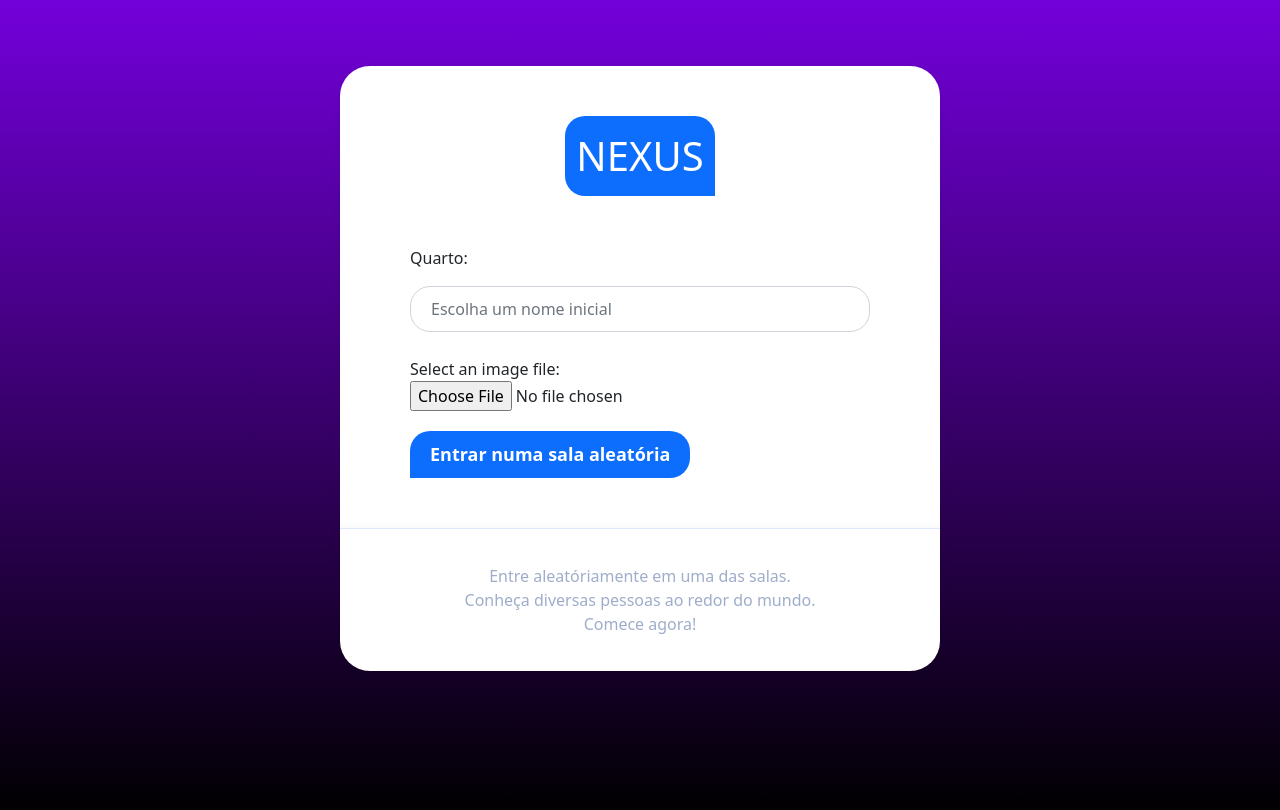
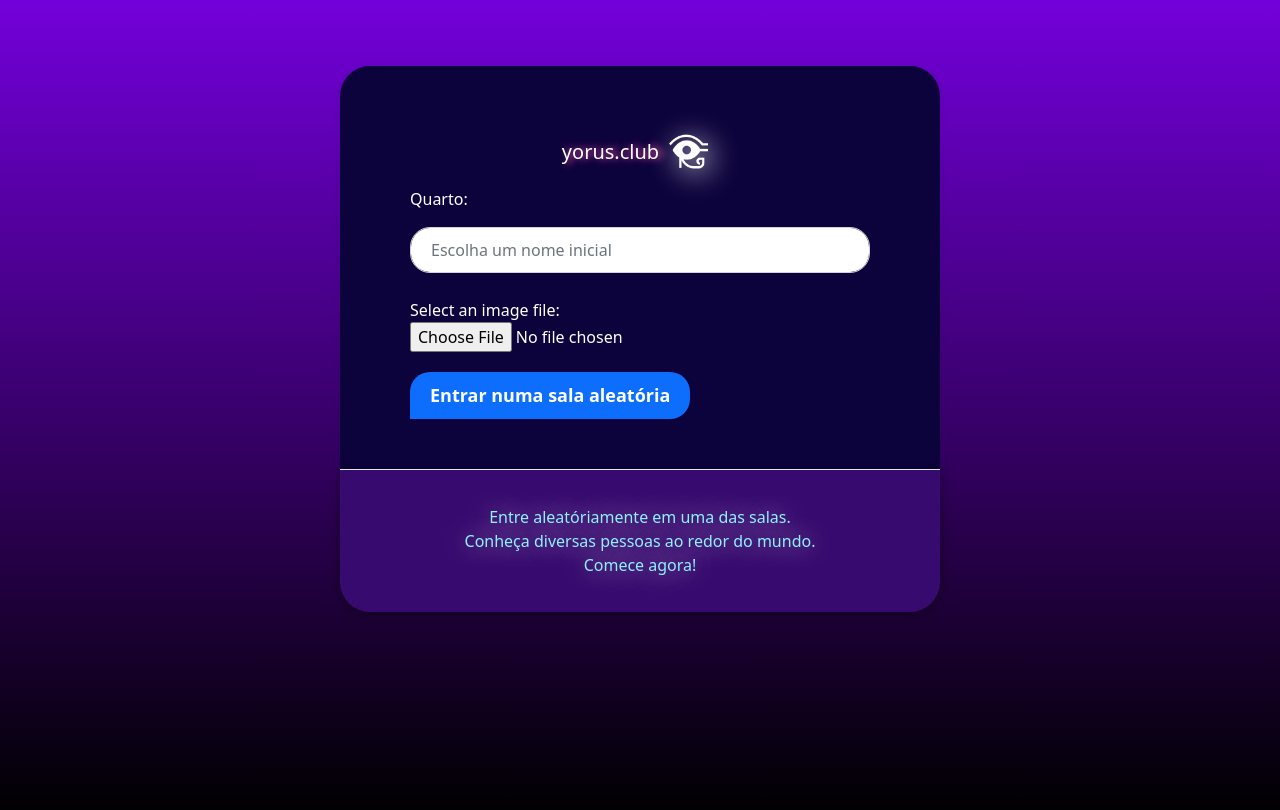
Before and after one commit to nivslive/JS-Nextjs---ChatWithSocket, a Next.js app: page /room/1 in a window 1280 px wide. Shown: the top 810 px of the page. Built offline with nearby package versions, Linux system fonts and the light colour scheme; no server answers.

Commit message:
atts front

```diff
--- a/components/List/List.js
+++ b/components/List/List.js
@@ -6,8 +6,31 @@ import { Filter } from "../../helpers/Filter";
 
 export default function List() {
     const [filter, setFilter] = useState([]);
+    const [created, setCreated] = useState(false);
     useEffect(() => {
+      if(created) {
+        let filtered = []
+        let res = []
+        (async function() {
+          await axios.get('http://localhost:3333/chat').then((v) => {
+            res = v.data
+            console.log(res, 'rees')
+            })
+        })()
+        Object.entries(res).map((v) => {
+          filtered.push(Object.entries(v[1]))
+        })
 
+        filtered.map(v => {
+          v[6] = Object.entries(v[6])
+        })
+
+        filtered.map(v => {
+          v[5][1] = v[5][1] !== null && Object.entries(v[5][1])
+          v[6][1][1] = v[6][1][1] !== null && Object.entries(v[6][1][1])
+        })
+        setFilter(filtered)
+      }
       // console.log(Object.entries(allRooms))
     })
     const showRooms = async () => {
--- a/components/List/List.module.css
+++ b/components/List/List.module.css
@@ -17,6 +17,7 @@
     left: 50%;
     transform: translate(-50%, -50%);
     overflow: auto;
+    z-index: 9999;
 }
 
 .modalListRooms button {
--- a/components/Logo/Logo.jsx
+++ b/components/Logo/Logo.jsx
@@ -4,7 +4,7 @@ import style from "./Logo.module.css";
 
 export default function List() {
     return (
-    <div className={`${style.logoBox} d-flex justify-content-center align-items-center`}>
+    <div className={`${style.logoBox} d-flex justify-content-center align-items-center py-3`}>
       <h5 className={`${style.littleLogo}`}> yorus.club </h5>
       <img className={style.logoIcon} src="../icon.png"/>
     </div>
--- a/components/messages/Messages.js
+++ b/components/messages/Messages.js
@@ -7,6 +7,8 @@ import Color from "../ColorPicker/ColorPicker";
 import jsonEmojis from "../../docs/emojis.json"
 import Favorite from "../Favorite/Favorite.jsx";
 import dynamic from 'next/dynamic';
+import { faArrowLeft, faList } from '@fortawesome/free-solid-svg-icons'
+import { FontAwesomeIcon } from '@fortawesome/react-fontawesome'
 
 export default function Message(props) {
   const [message, setMessage] = useState("");
@@ -17,6 +19,7 @@ export default function Message(props) {
   const [color, setColor] = useState('')
   const [modalColor, setModalColor] = useState(false);
   const [darkMode, setDarkMode] = useState(true);
+  const [allRooms, setAllRooms] = useState(false);
   const [response, setResponse] = useState([]);
   const [responseMessages, setResponseMessages] = useState([]);
   const [created, setCreated] = useState(false);
@@ -24,7 +27,7 @@ export default function Message(props) {
   const emojiList = jsonEmojis.emojis
   let me = props.user;
   const cha = Ably.channels.get('event');
-  const Logo = dynamic(() => import("../Logo/Logo"));
+  const List = dynamic(() => import("../List/List"));
   useEffect(() => {
     if(!created) {
       console.log(props.response, 'responded')
@@ -124,6 +127,10 @@ export default function Message(props) {
 
   }
 
+  const openAllRooms = () => {
+    setAllRooms(!allRooms)
+  }
+
   const darkModeRules = (e) => {
     setDarkMode(!darkMode)
   }
@@ -136,6 +143,7 @@ export default function Message(props) {
 
   return (
     <div className={style.main}>
+      { allRooms && <List /> }
       <div  ref={animation} className={style.fieldset} id="field" style={{'background': darkMode ? 'transparent' : 'white'}}>
         {field.map((p, k) => {
           if (me.USER != p.user.USER) {
@@ -212,13 +220,14 @@ export default function Message(props) {
             <button   style={{'position': `relative`, 'width': '36px', 'height': '36px'}}
                       className={style.systemMacroButton}
                       onClick={() => {openMoreInfo()}}>
-              {moreInfo ? `+` : '-'}
+              {moreInfo ? `-` : '+'}
+
             </button>
 
             <button   style={{'position': `relative`, 'width': '36px', 'height': '36px'}}
                       className={style.systemMacroButton}
                       onClick={() => {openAllRooms()}}>
-              A
+              <FontAwesomeIcon icon={faList} />
             </button>
 
 
@@ -230,7 +239,7 @@ export default function Message(props) {
           <button  style={{'position': `relative`, 'width': '36px', 'height': '36px'}}
                      className={style.systemMacroButton}
                      onClick={() => {window.location.reload()}}>
-                V
+              <FontAwesomeIcon icon={faArrowLeft} />
             </button>
 
           </div>
--- a/components/navbar/Navbar.js
+++ b/components/navbar/Navbar.js
@@ -14,13 +14,9 @@ export default function Navbar(props) {
       <p className={style.user} style={{'fontWeight': 'bold'}}> QUARTO:  { room } </p>
         <a
           href="#"
-          className="d-block text-decoration-none dropdown-toggle"
-          id="dropdownUser1"
-          data-bs-toggle="dropdown"
-          aria-expanded="false"
         >
           <img
-            src={me.IMAGE_PROFILE !== undefined ? me.IMAGE_PROFILE : 'chater.png'}
+            src={me.IMAGE_PROFILE !== undefined ? me.IMAGE_PROFILE : '../chater.png'}
             alt="mdo"
             width="32"
             height="32"
--- a/package.json
+++ b/package.json
@@ -12,6 +12,10 @@
     "@ably-labs/react-hooks": "^2.0.10",
     "@babel/runtime": "^7.20.1",
     "@formkit/auto-animate": "^1.0.0-beta.3",
+    "@fortawesome/fontawesome-svg-core": "^6.2.1",
+    "@fortawesome/free-brands-svg-icons": "^6.2.1",
+    "@fortawesome/free-solid-svg-icons": "^6.2.1",
+    "@fortawesome/react-fontawesome": "^0.2.0",
     "ably": "1.2.5-beta.1",
     "axios": "^1.2.0",
     "bootstrap": "^5.2.3",
--- a/pages/room/[slug].js
+++ b/pages/room/[slug].js
@@ -82,16 +82,13 @@ export default function Home() {
 
   const Messages = dynamic(() => import("../../components/messages/Messages"));
   const Navbar = dynamic(() => import("../../components/navbar/Navbar"));
+  const Logo = dynamic(() => import("../../components/Logo/Logo"));
   return (
     <div className="main" style={{ left: "50%" }}>
       {!logged ? (
         <div className="registration-form">
           <form onSubmit={form}>
-            <div className="title">
-              <span>
-                <p className="">NEXUS</p>
-              </span>
-            </div>
+            <Logo />
             <div className="">
               <span>
                 <p className=""><span className="font-weight-bold">Quarto:</span> {response.room}</p>
--- a/styles/style.css
+++ b/styles/style.css
@@ -19,7 +19,8 @@ header {
 }
 
 .registration-form form {
-  background-color: #fff;
+  background-color: #0d033c;
+  color: white;
   max-width: 600px;
   margin: auto;
   padding: 50px 70px;
@@ -60,15 +61,16 @@ header {
 
 .registration-form .social-media {
   max-width: 600px;
-  background-color: #fff;
+  background-color: #360a6e;
   margin: auto;
   padding: 35px;
   text-align: center;
   border-bottom-left-radius: 30px;
   border-bottom-right-radius: 30px;
-  color: #9fadca;
+  color: #8ef1ff;
+  text-shadow: 0px 0px 28px #ffffff;
   border-top: 1px solid #dee9ff;
-  box-shadow: 0px 2px 10px rgba(0, 0, 0, 0.075);
+  box-shadow: 0px 2px 10px rgb(0 0 0 / 48%);
 }
 
 .registration-form .social-icons a:hover {
```
Also changed, not shown: 1 other file (tests, documents, lock files or other folders).
